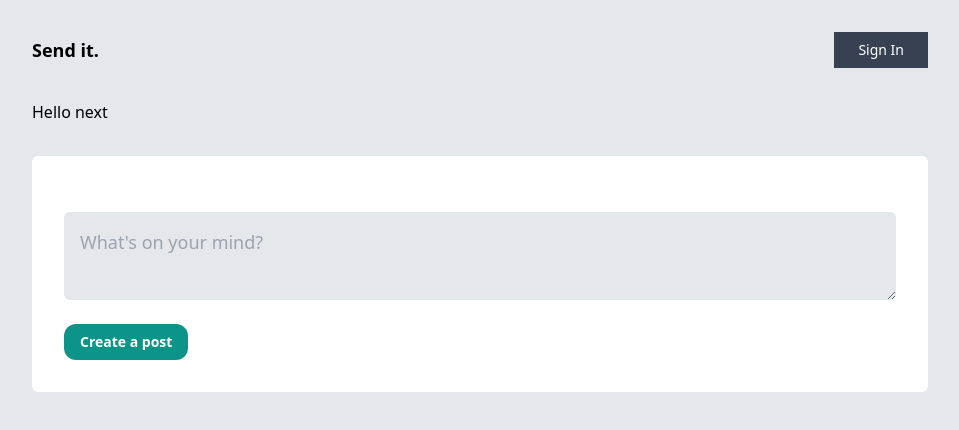
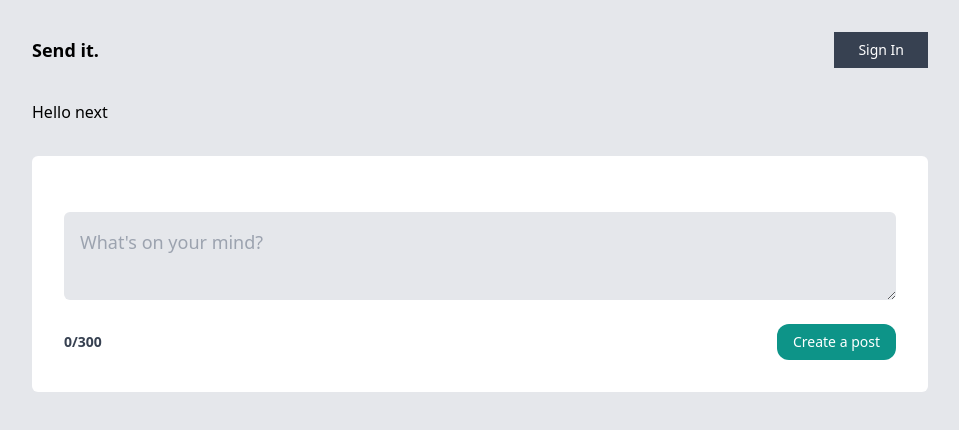
Before and after one commit to mayawong8/postit-experiment, a Next.js app: page / in a window 1280 px wide. Shown: the top 430 px of the page, without its empty margins (160-1119 px from the left). Built offline with nearby package versions, Linux system fonts and the light colour scheme; no server answers.

Commit message:
red text when exceed char count

```diff
--- a/app/components/AddPost.tsx
+++ b/app/components/AddPost.tsx
@@ -16,7 +16,8 @@
                 className="p-4 text-lg rounded-md my-2 bg-gray-200">
                 </textarea>
             </div>
-            <div className={`flex items-center justify-between font-bold`}>
+            <div className={`flex items-center justify-between gap-2`}>
+                <p className={`font-bold text-sm ${title.length > 300 ? "text-red-700" : "text-gray-700"}`}>{`${title.length}/300`}</p>
                 <button
                 disabled={isDisabled}
                 className="text-sm bg-teal-600 text-white py-2 px-4 rounded-xl disabled:opacity-25"
```
